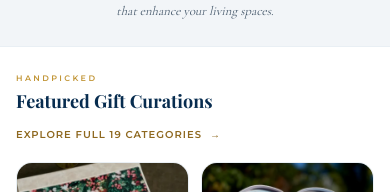
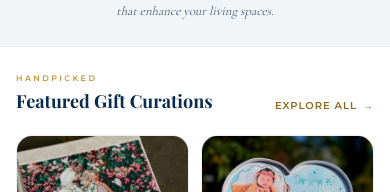
Before and after one commit to Racchu100/inkwell, a Next.js app: page / in a window 390 px wide. Shown: the part 639-831 px from the top of the page. Built offline with nearby package versions, Linux system fonts and the light colour scheme; a web font is replaced by a local one.

Commit message:
style: rename categories button to Explore All and align right on mobile

```diff
--- a/src/app/page.tsx
+++ b/src/app/page.tsx
@@ -258,7 +258,7 @@ export default function Home() {
         {/* Section 3: Featured Categories Grid */}
         <section className="bg-white pt-4 pb-8 md:pt-8 md:pb-16">
           <div className="max-w-7xl mx-auto px-4 sm:px-6 md:px-8">
-            <div className="flex flex-col md:flex-row md:items-end justify-between mb-5 md:mb-8 space-y-3 md:space-y-0">
+            <div className="flex flex-row items-end justify-between mb-5 md:mb-8 gap-4">
               <div className="space-y-1">
                 <span className="font-montserrat text-[8px] sm:text-[9px] tracking-[0.3em] text-accent-gold uppercase font-semibold">
                   Handpicked
@@ -269,9 +269,9 @@ export default function Home() {
               </div>
               <Link
                 href="/services"
-                className="font-montserrat text-[10px] sm:text-[11px] tracking-widest text-accent-gold-dark hover:text-accent-gold uppercase font-semibold flex items-center space-x-2 group transition-colors duration-300"
+                className="font-montserrat text-[10px] sm:text-[11px] tracking-widest text-accent-gold-dark hover:text-accent-gold uppercase font-semibold flex items-center space-x-1.5 group transition-colors duration-300 whitespace-nowrap pb-0.5"
               >
-                <span>Explore Full 19 Categories</span>
+                <span>Explore All</span>
                 <span className="transform group-hover:translate-x-1.5 transition-transform duration-300">
                   &rarr;
                 </span>
```
